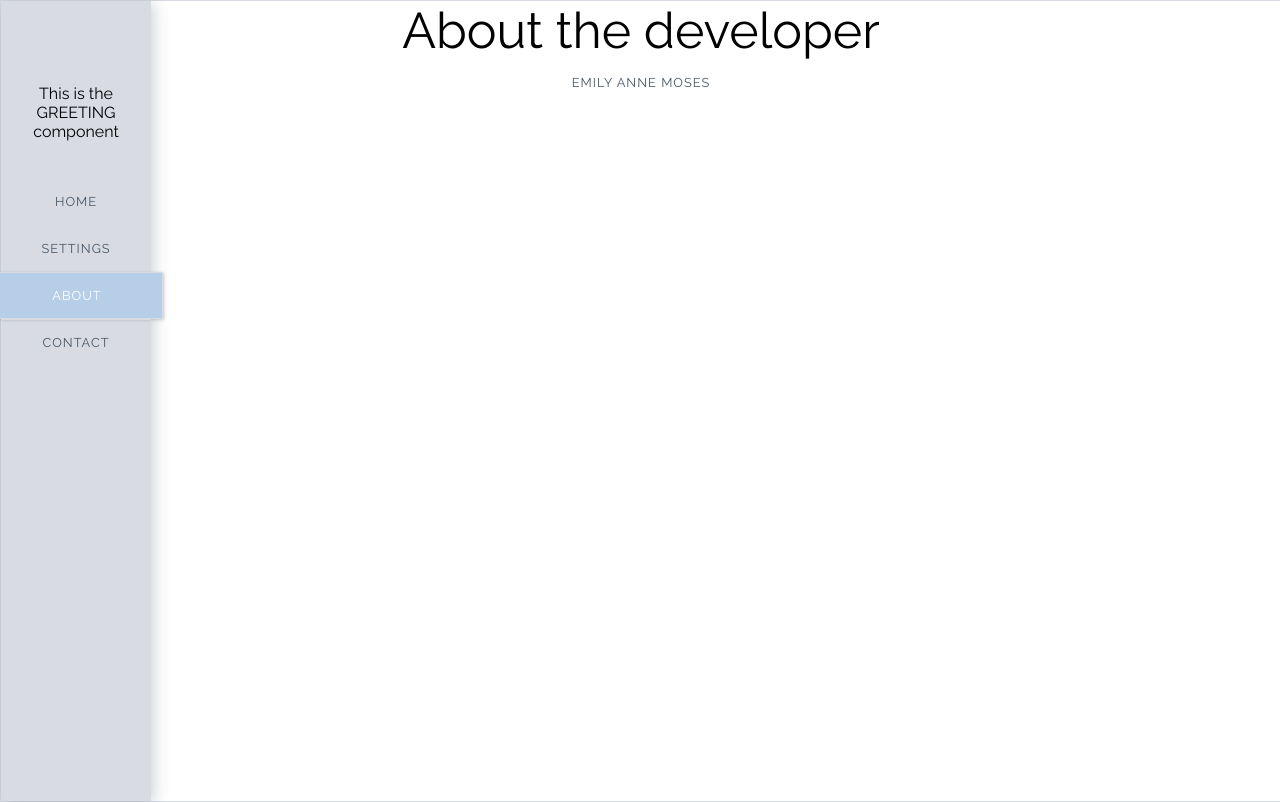
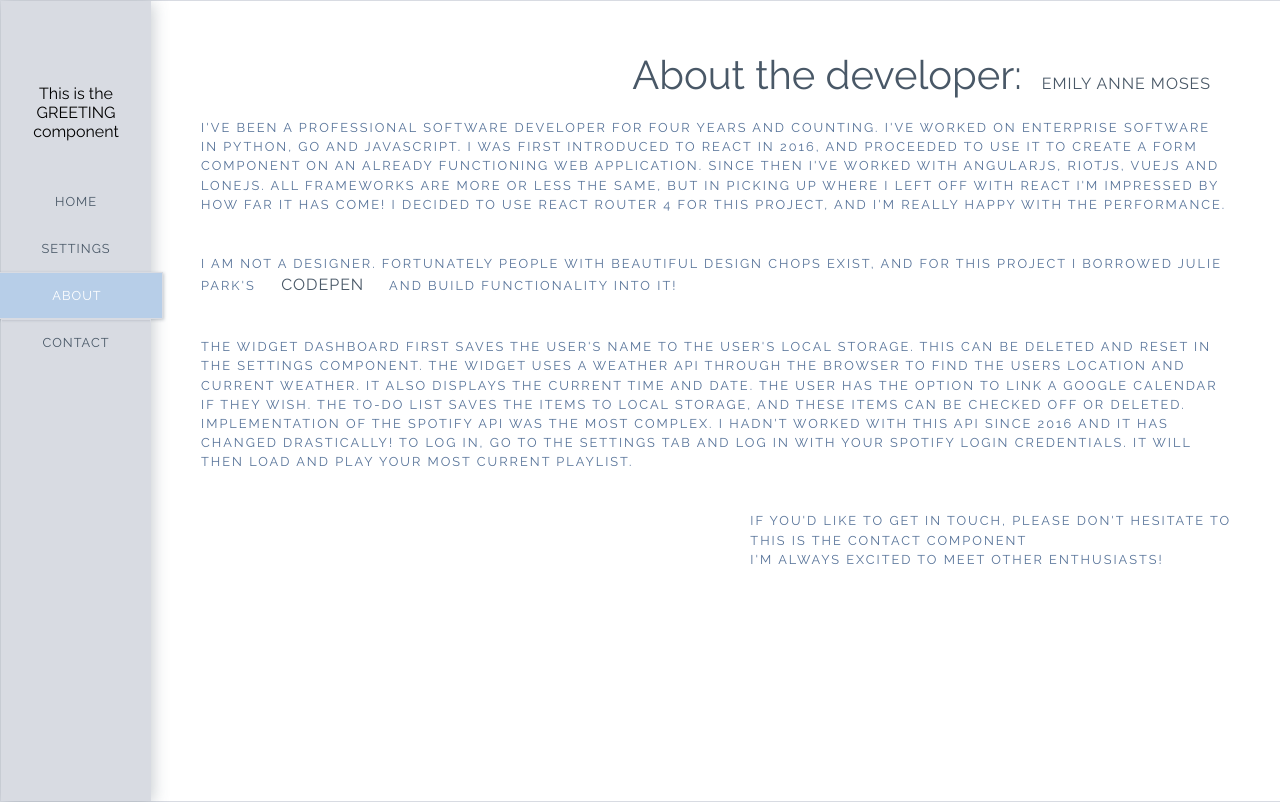
Before and after one commit to emilyannemoses/dashboard-react, a React (Create React App) app: page /about in a window 1280 px wide. Built offline with nearby package versions, Linux system fonts and the light colour scheme; a web font is replaced by a local one.

Commit message:
about page about complete

```diff
--- a/src/About/About.css
+++ b/src/About/About.css
@@ -1,7 +1,36 @@
 .about {
+    margin: 0 50px 0 200px;
+    height: 90vh;
+    overflow: scroll;
+    bottom: 0;
+    padding-top: 50px;
+}
+
+.headline {
+    font-size: 40px;
+    float: right;
+    color: #495867;
+}
+
+.about a {
+    padding: 20px;
     text-align: center;
-    font-size: 50px;
+    display: inline;
+    color: #495867;
+    text-transform: uppercase;
+    font-size: 16px;
+    letter-spacing: 1px;
+    cursor: pointer;
 }
-.linkMe {
-    text-align: center;
+.about a:hover {
+    background: #b7cee8;
+    color: #577399;
+    transition: all 0.3s ease;
 }
+
+div p {
+    float: right;
+    margin-top: 20px;
+    margin-bottom: 20px;
+    line-height: 1.5;
+}
--- a/src/About/About.js
+++ b/src/About/About.js
@@ -1,13 +1,40 @@
 import React, {Component} from 'react';
 import './About.css';
+import {Link} from 'react-router-dom';
+import Contact from '../Contact/Contact'
 
 class About extends Component {
 
     render() {
         return (
-            <div>
-                <div className="about">About the developer</div>
-                <div className="linkMe"><a href="http://emilyannemoses.com" target="_blank">Emily Anne Moses</a></div>
+            <div className="about">
+                <div className="headline">About the developer:
+                    <a className="linkMe" href="http://emilyannemoses.com" target="_blank">Emily Anne Moses</a>
+                </div>
+                <div>
+                    <p>
+                        I've been a professional software developer for four years and counting. I've worked on enterprise software in Python, Go and JavaScript.  I was first introduced to React in 2016, and proceeded to use it to create a form component on an already functioning web application.
+                        Since then I've worked with AngularJS, RiotJS, VueJS and LoneJS.  All frameworks are more or less the same, but in picking up where I left off with React I'm impressed by how far it has come!
+                        I decided to use React Router 4 for this project, and I'm really happy with the performance.
+                    </p>
+                </div>
+                <div>
+                    <p>
+                        I am not a designer.  Fortunately people with beautiful design chops exist, and for this project I borrowed Julie Park's <a href="https://codepen.io/juliepark/pen/KLWmxO" target="_blank">CodePen</a> and build functionality into it!
+                    </p>
+                </div>
+                <div>
+                    <p>
+                        The widget dashboard first saves the user's name to the user's local storage. This can be deleted and reset in the Settings component. The widget uses a weather API through the browser to find the users location and current weather. It also displays the current time and date.
+                        The user has the option to link a Google Calendar if they wish. The To-do list saves the items to local storage, and these items can be checked off or deleted.
+                        Implementation of the Spotify API was the most complex. I hadn't worked with this API since 2016 and it has changed drastically!  To log in, go to the Settings tab and log in with your Spotify login credentials. It will then load and play your most current playlist.
+                    </p>
+                </div>
+                <div>
+                    <p>
+                        If you'd like to get in touch, please don't hesitate to <Link to="/contact" component={Contact}>Contact me!</Link> I'm always excited to meet other enthusiasts!
+                    </p>
+                </div>
             </div>
         )
     }
--- a/src/Menu/Menu.css
+++ b/src/Menu/Menu.css
@@ -6,6 +6,7 @@
     box-shadow: 2px 2px 15px rgba(73, 88, 103, .3);
     text-align: center;
     top: 0;
+    bottom: 0;
 }
 #greetingContainer {
     width: 90%;
@@ -37,9 +38,6 @@ input {
 .text {
     color: #495867;
 }
-/* .menu {
-    display: block;
-} */
 a {
     display: block;
     color: #495867;
--- a/src/index.css
+++ b/src/index.css
@@ -69,3 +69,7 @@ a:hover {
 .item {
   border: 1px solid #d8dbe2;
 }
+.content {
+  max-height: 100vh;
+  height: 100vh;
+}
```
